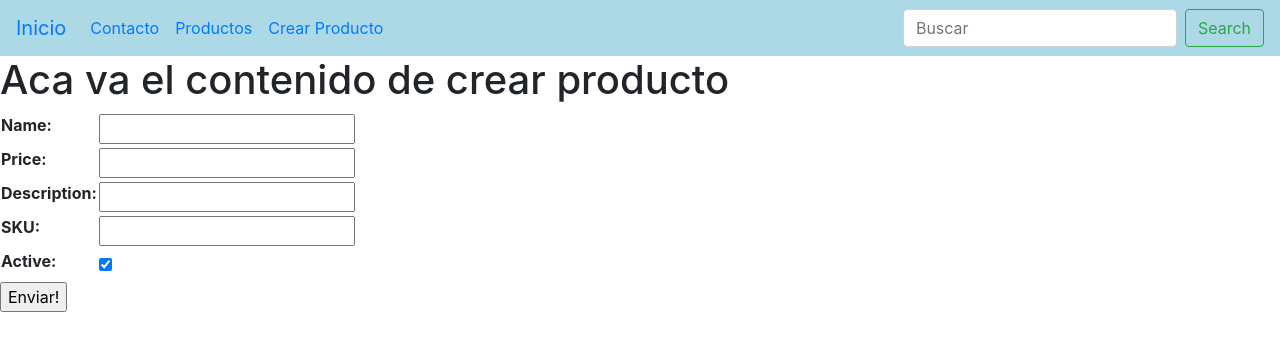
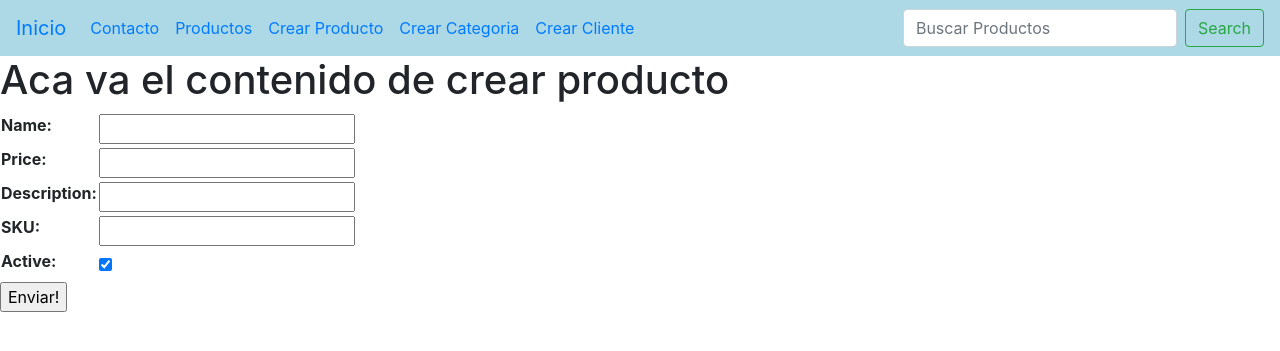
Before and after one commit to felixpena/Entrega1-Bosio-Pena, a Django app: page /products/create-product/ in a window 1280 px wide. Shown: the top 351 px of the page. Run offline with Django 4.2, Linux system fonts and the light colour scheme.

Commit message:
Commit Version 2 incluye formulario para insertar categoria, cliente

```diff
--- a/products/forms.py
+++ b/products/forms.py
@@ -1,6 +1,6 @@
 from django import forms
-from products.models import Products
-
+from products.models import Products, Categoria, Cliente
+# Este formulario esta declarado a mano para hacer todos los campos a mano.
 # class Product_form(forms.Form):
 #     name = forms.CharField(max_length=40)
 #     price = forms.FloatField()
@@ -8,7 +8,23 @@ from products.models import Products
 #     SKU = forms.CharField(max_length=30)
 #     active = forms.BooleanField()
 
+# Buena forma de credar form "LUCA" formulario que hereda de ModelForm,
+# Este form esta basado en un modelo. video playground intermedio parte 3 minuno 1:00:00.
+# Este metodo es ideal para pedir los campos de un modelo. de models.
 class Product_form(forms.ModelForm):
     class Meta:
         model = Products
+        fields = '__all__'    #trae todo
+
+class Categoria_form(forms.ModelForm):
+    class Meta:
+        model = Categoria
         fields = '__all__'
+
+class Cliente_form(forms.ModelForm):
+    class Meta:
+        model = Cliente
+        fields = '__all__'
+        #  atributo de exclusión de la clase Meta interna de ModelForm en
+        # una lista de campos que se excluirán del formulario. Por ejemplo:
+        #exclude = ['title']
--- a/products/models.py
+++ b/products/models.py
@@ -29,5 +29,9 @@ class Cliente(models.Model):
     nombre = models.CharField(max_length=30)
     dni = models.CharField(max_length=30, unique=True)
 
+    class Meta:
+        verbose_name = 'cliente'
+        verbose_name_plural = 'clientes'
+
     def __str__(self):
         return self.nombre
--- a/products/urls.py
+++ b/products/urls.py
@@ -1,10 +1,13 @@
 from django.urls import path
 
-from products.views import products, contacto, create_product_view, search_product_view
+from products.views import products, contacto, create_product_view, search_product_view, create_categoria_view, create_cliente_view
 
 urlpatterns =[
     path('', products, name = 'products'),
     path('contacto/', contacto, name = 'contacto'),
     path('create-product/', create_product_view, name = 'create-product'),
-    path('search-product/', search_product_view, name = 'search_product_view')
+    path('search-product/', search_product_view, name = 'search_product_view'),
+    path('create-categoria/', create_categoria_view, name = 'create_categoria'),
+    path('create-cliente/', create_cliente_view, name = 'create_cliente'),
+
 ]
--- a/products/views.py
+++ b/products/views.py
@@ -2,8 +2,8 @@ from unicodedata import name
 from django.shortcuts import render
 from django.http import HttpResponse
 
-from products.models import Products
-from products.forms import Product_form
+from products.models import Products, Categoria, Cliente
+from products.forms import Product_form, Categoria_form, Cliente_form
 
 # Create your views here.
 def products(request):
@@ -39,3 +39,39 @@ def search_product_view(request):
     products = Products.objects.filter(name__contains = request.GET['search'])
     context = {'products':products}
     return render(request, 'search_product.html', context = context)
+
+
+def create_categoria_view(request):
+    if request.method == 'GET':
+        form = Categoria_form()
+        context = {'form':form}
+        return render(request, 'create_categoria.html', context=context)
+    else:
+        form = Categoria_form(request.POST)
+        if form.is_valid():
+            new_categoria = Categoria.objects.create(
+                name = form.cleaned_data['name'],
+
+                description = form.cleaned_data['description'],
+
+            )
+            context ={'new_categoria':new_categoria}
+        return render(request, 'create_categoria.html', context=context)
+
+
+def create_cliente_view(request):
+    if request.method == 'GET':
+        form = Cliente_form()
+        context = {'form':form}
+        return render(request, 'create_cliente.html', context=context)
+    else:
+        form = Cliente_form(request.POST)
+        if form.is_valid():
+            new_cliente = Cliente.objects.create(
+                nombre = form.cleaned_data['nombre'],
+
+                dni = form.cleaned_data['dni'],
+
+            )
+            context ={'new_cliente':new_cliente}
+        return render(request, 'create_cliente.html', context=context)
--- a/templates/base.html
+++ b/templates/base.html
@@ -32,12 +32,20 @@
                 <li class="nav-item">
                     <a class="nav-link" href="/products/create-product/">Crear Producto</a>
                 </li>
+                <li class="nav-item">
+                    <a class="nav-link" href="/products/create-categoria/">Crear Categoria</a>
+                </li>
+                <li class="nav-item">
+                    <a class="nav-link" href="/products/create-cliente/">Crear Cliente</a>
+                </li>
             </ul>
             </form>
             <form class="form-inline my-2 my-lg-0" action = "/products/search-product/" method = "GET">
-                <input class="form-control mr-sm-2" type="text" placeholder="Buscar" aria-label="Search" name = 'search'>
+                <input class="form-control mr-sm-2" type="text" placeholder="Buscar Productos" aria-label="Search" name = 'search'>
                 <button class="btn btn-outline-success my-2 my-sm-0" type="submit">Search</button>
             </form>
+
+
         </div>
 
     </nav>
```
Also changed, not shown: templates/create_categoria.html (added, +32 -0 lines), templates/create_cliente.html (added, +32 -0 lines), db.sqlite3, products/migrations/0006_alter_cliente_options.py (added).
